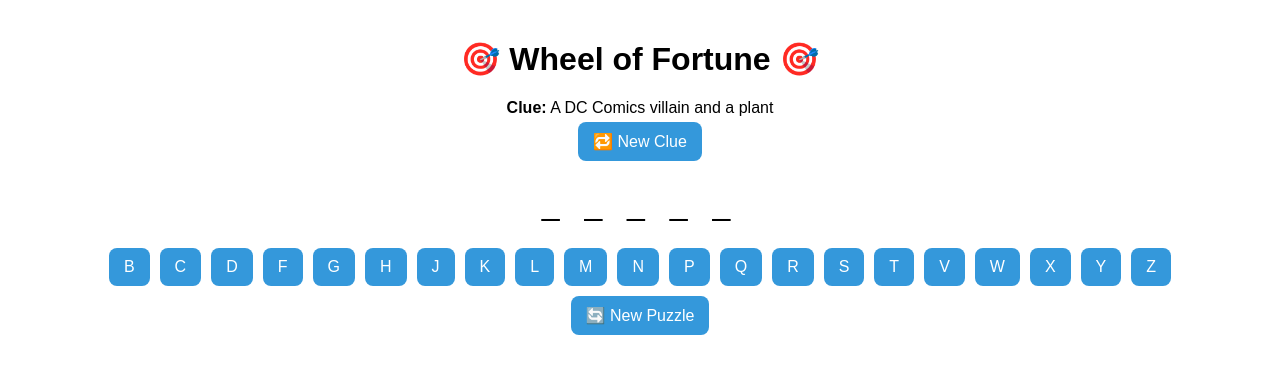
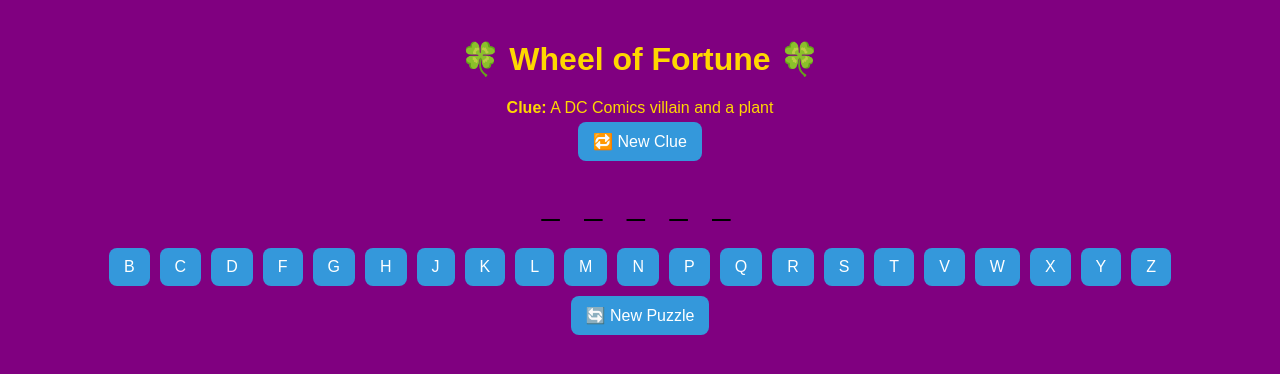
Before and after one commit to rodrigueza81/wheel_of_fortune, a plain HTML site: page index.html in a window 1280 px wide. Drawn offline with Linux system fonts and the light colour scheme.

Commit message:
css change, made background purple, & headers gold

```diff
--- a/index.html
+++ b/index.html
@@ -7,10 +7,10 @@
   <link rel="stylesheet" href="style.css">
 </head>
 <body>
-  <h1>🎯 Wheel of Fortune 🎯</h1>
+  <h1 style="color: gold;">🍀 Wheel of Fortune 🍀</h1>
 
   <div id="clue-section">
-    <div id="clue-box" class="clue-box">
+    <div id="clue-box" class="clue-box" style="color: gold;">
       <strong>Clue:</strong> <span id="clue-text">Press "New Clue" to get one!</span>
     </div>
     <button id="new-clue" class="clue-btn">🔁 New Clue</button>
--- a/style.css
+++ b/style.css
@@ -1,6 +1,6 @@
 body {
   font-family: Arial, sans-serif;
-  background-color: white;
+  background-color: purple;
   text-align: center;
   margin: 40px;
 }
@@ -14,6 +14,10 @@ body {
 #letters {
   margin-top: 20px;
 
+}
+
+#h1{
+  color: gold;
 }
 
 button {
```
